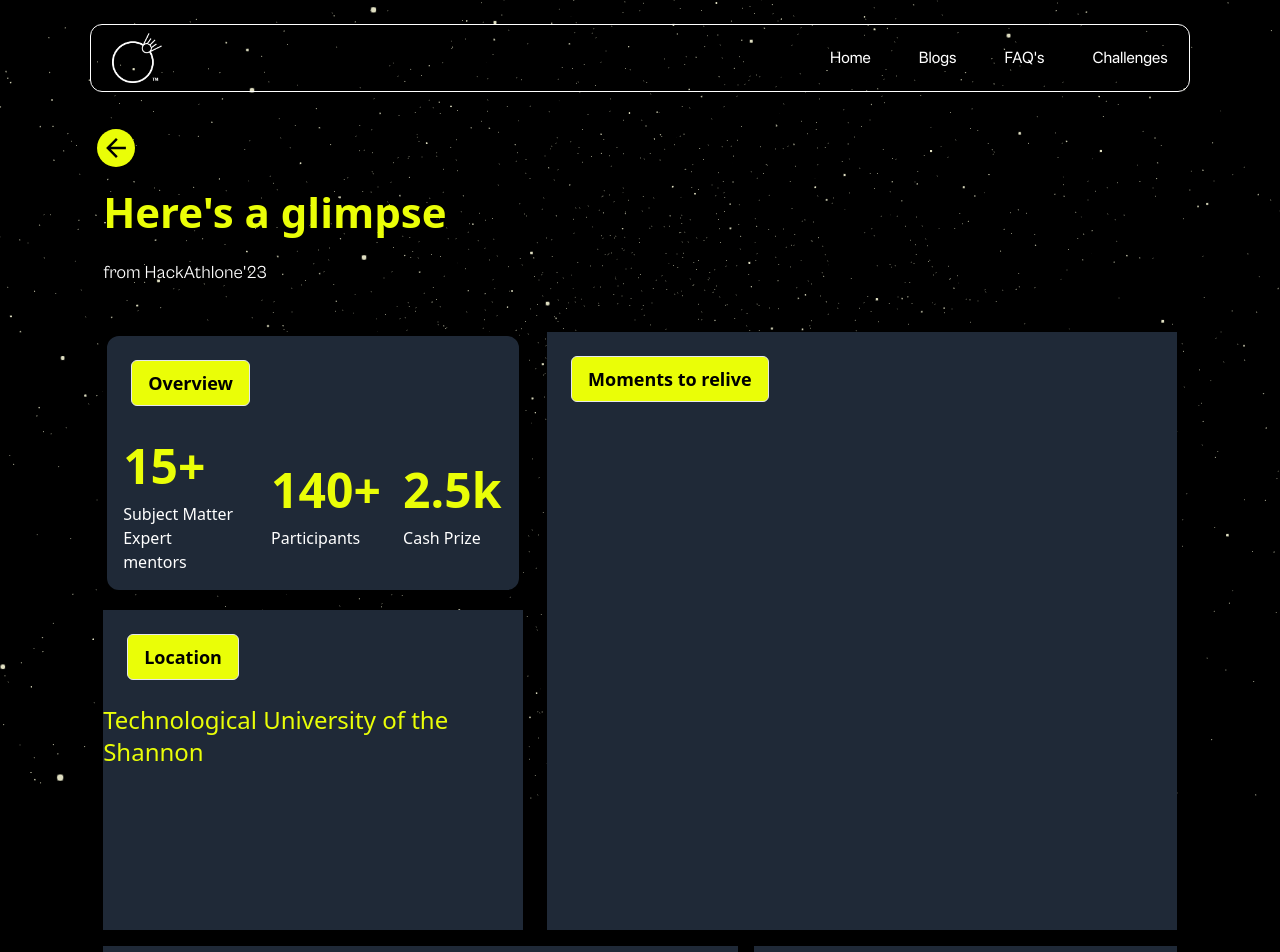
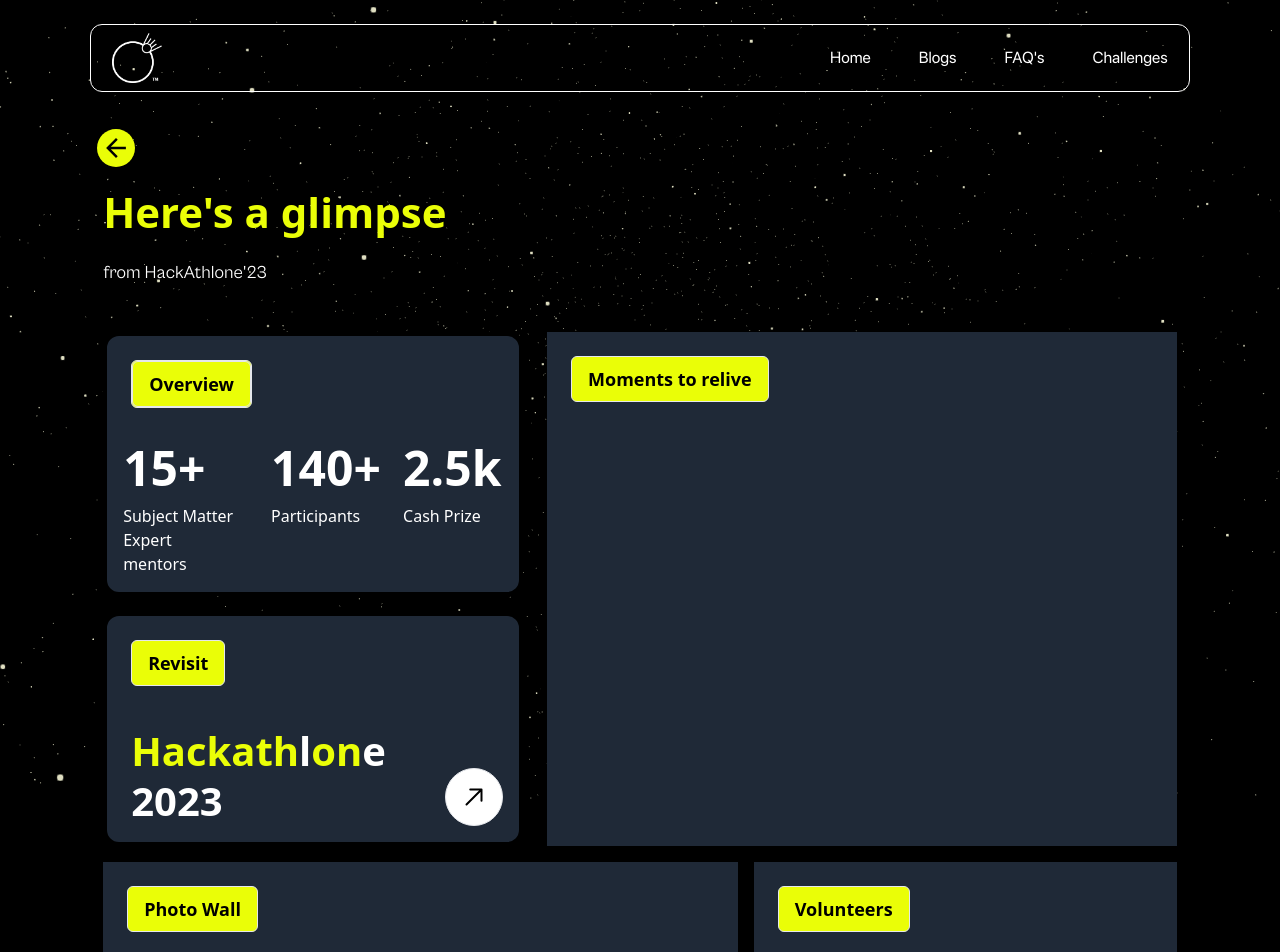
Before and after one commit to uche7/nasa_spaceapps, a Next.js app: page /glimpse in a window 1280 px wide. Shown: the top 952 px of the page. Built offline with nearby package versions, Linux system fonts and the light colour scheme.

Commit message:
update design

```diff
--- a/src/app/glimpse/card-grid.tsx
+++ b/src/app/glimpse/card-grid.tsx
@@ -11,33 +11,58 @@
             <div className="flex mb-4 gap-6">
                 <div className="flex flex-col w-2/5 gap-4">
                     {/* color for flexbox visualization, now just load the content in.*/}
+                    {/*Overview: Block 1 */}
                     <div className="bg-gray-800 h-fit rounded-2xl border border-4  border-black justify-start text-start items-start">
                         <div className="bg-hackathone-font-rocket-red rounded-md border w-fit m-6 justify-center">
-                            <span className="block text-hackathoneCabinetGrotesk text-black text-lg font-bold px-4 py-2" >Overview</span>
+                            <motion.button
+                                className="bg-hackathone-font-rocket-red rounded-md border justify-center hover:bg-red-600 transition duration-300 ease-in-out"
+                                initial={{ opacity: 0, scale: 0.5 }}
+                                animate={{ opacity: 1, scale: 1 }}
+                                transition={{ duration: 0.5 }}
+                            >
+                                <span className="block text-hackathoneCabinetGrotesk text-black hover:text-hackathone-font-rocket-red text-lg font-bold px-4 py-2">Overview</span>
+                            </motion.button>
                         </div>
-                        <div className="flex flex-row justify-center items-center gap-4 pb-4">
+                        <div className="flex flex-row justify-center items-start gap-4 pb-4">
                             <div className="w-1/3 mx-4">
-                                <h3 className="text-[3rem] text-hackathone-font-rocket-red font-bold">15+</h3>
+                                <h3 className="text-[3rem] font-bold">15+</h3>
                                 <p className="">Subject Matter Expert mentors</p>
                             </div>
                             <div className="w-1/3">
-                                <h3 className="text-[3rem] text-hackathone-font-rocket-red font-bold">140+</h3>
+                                <h3 className="text-[3rem] font-bold">140+</h3>
                                 <p >Participants</p>
                             </div>
                             <div className="w-1/3">
-                                <h3 className="text-[3rem] text-hackathone-font-rocket-red font-bold">2.5k</h3>
+                                <h3 className="text-[3rem] font-bold">2.5k</h3>
                                 <p>Cash Prize</p>
                             </div>
                         </div>
                     </div>
+                    {/*Revisit: Block 2 */}
+                    <div className="bg-gray-800 h-fit rounded-2xl border border-4  border-black justify-start text-start items-start">
+                        <div className="bg-hackathone-font-rocket-red rounded-md border w-fit m-6 justify-center">
+                            <span className="block text-hackathoneCabinetGrotesk text-black text-lg font-bold px-4 py-2" >Revisit</span>
+                        </div>
+                        <div className="flex justify-between items-end">
+                            <div className="text-start justify-bottom text-start px-6">
+                                <p className="text-[2.5rem] leading-tight font-bold py-4"><span className="text-hackathone-font-rocket-red">Hackath</span>l<span className="text-hackathone-font-rocket-red">on</span>e <span className="block">2023</span></p>
+                            </div>
+                            <div className="p-4">
+                                <motion.button
+                                    initial={{ opacity: 0, scale: 0.7 }}
+                                    animate={{ opacity: 1, scale: 1 }}
+                                    transition={{ duration: 0.5 }}
+                                    whileHover={{ scale: 1.2 }}
+                                    whileTap={{ scale: 0.9 }}
+                                    className="bg-white rounded-full border p-4 hover:bg-hackathone-font-rocket-red transition duration-300 ease-in-out"
+                                >
+                                    <svg xmlns="http://www.w3.org/2000/svg" fill="none" viewBox="0 0 24 24" stroke-width="2" stroke="currentColor" className="size-6 text-black">
+                                        <path stroke-linecap="round" stroke-linejoin="round" d="m4.5 19.5 15-15m0 0H8.25m11.25 0v11.25" />
+                                    </svg>
+                                </motion.button>
+                            </div>
+                        </div>
 
-                    <div className="bg-gray-800 h-80">
-                        <div className="bg-hackathone-font-rocket-red rounded-md border w-fit m-6 justify-center">
-                            <span className="block text-hackathoneCabinetGrotesk text-black text-lg font-bold px-4 py-2" >Location</span>
-                        </div>
-                        <div className="h-full text-start justify-bottom">
-                            <p className="text-2xl text-hackathone-font-rocket-red">Technological University of the Shannon</p>
-                        </div>
                     </div>
                 </div>
                 <div className="w-3/5 bg-gray-800">
```
